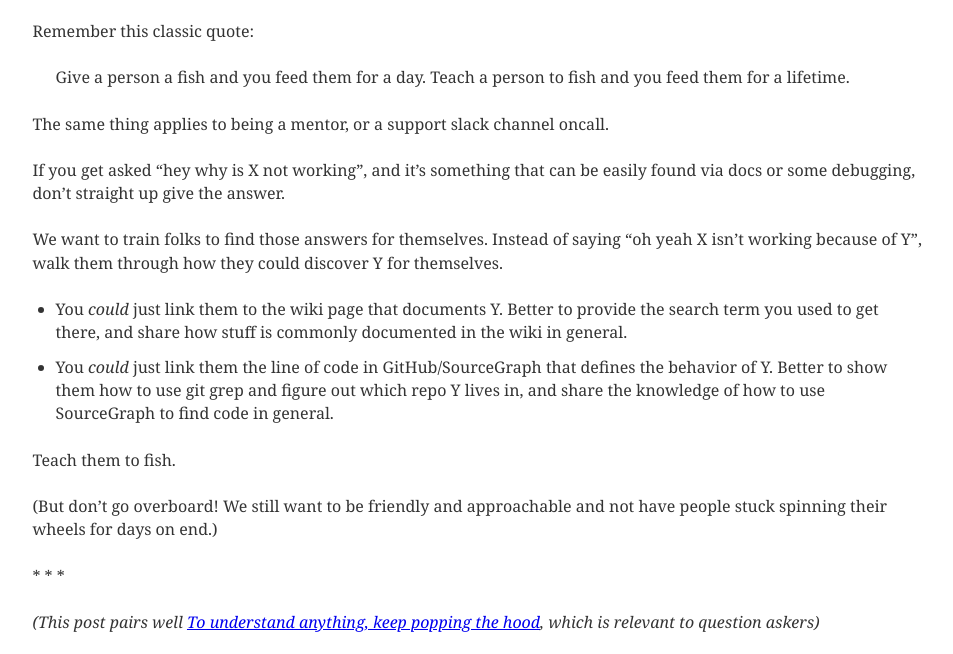
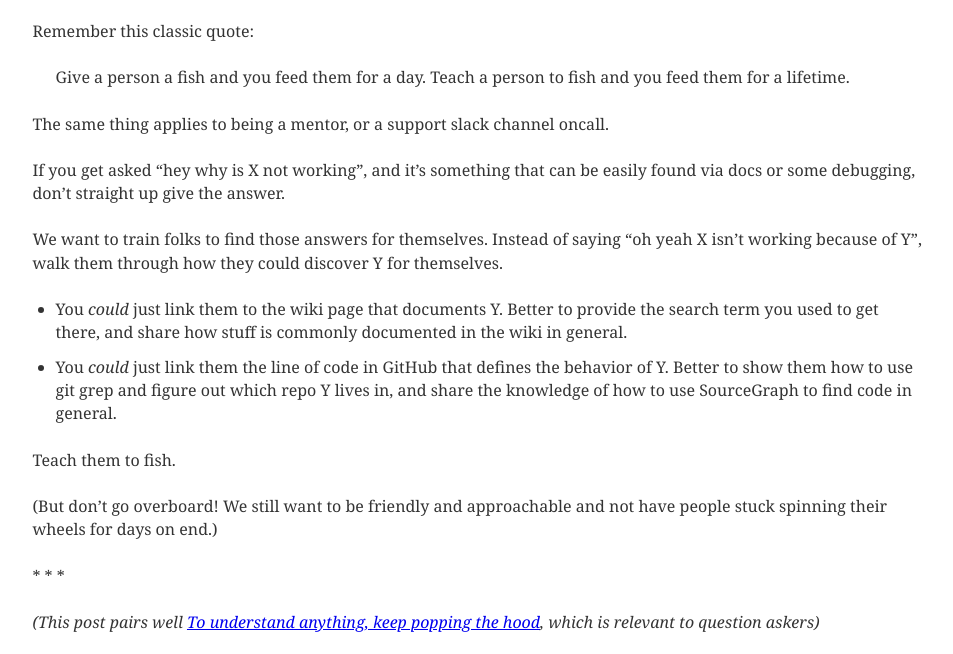
Before and after one commit to magicmark/blog.larah.me, a Gatsby site: page /teach-to-fish/ in a window 1280 px wide. Shown: the part 143-797 px from the top of the page, without its empty margins (161-1114 px from the left). Built offline with nearby package versions, Linux system fonts and the light colour scheme; Gatsby itself is replaced by a stand-in of ours; some packages are replaced by stand-ins of ours; a small style sheet from the web is missing; what typography-theme-github would draw is missing.

Commit message:
Update index.md

```diff
--- a/content/blog/teach-to-fish/index.md
+++ b/content/blog/teach-to-fish/index.md
@@ -20,10 +20,9 @@ Y for themselves.
 - You _could_ just link them to the wiki page that documents Y. Better to provide
   the search term you used to get there, and share how stuff is commonly
   documented in the wiki in general.
-- You _could_ just link them the line of code in GitHub/SourceGraph that defines
-  the behavior of Y. Better to show them how to use git grep and figure out which
-  repo Y lives in, and share the knowledge of how to use SourceGraph to find code
-  in general.
+- You _could_ just link them the line of code in GitHub that defines the behavior
+  of Y. Better to show them how to use git grep and figure out which repo Y lives
+  in, and share the knowledge of how to use SourceGraph to find code in general.
 
 Teach them to fish.
 
```
